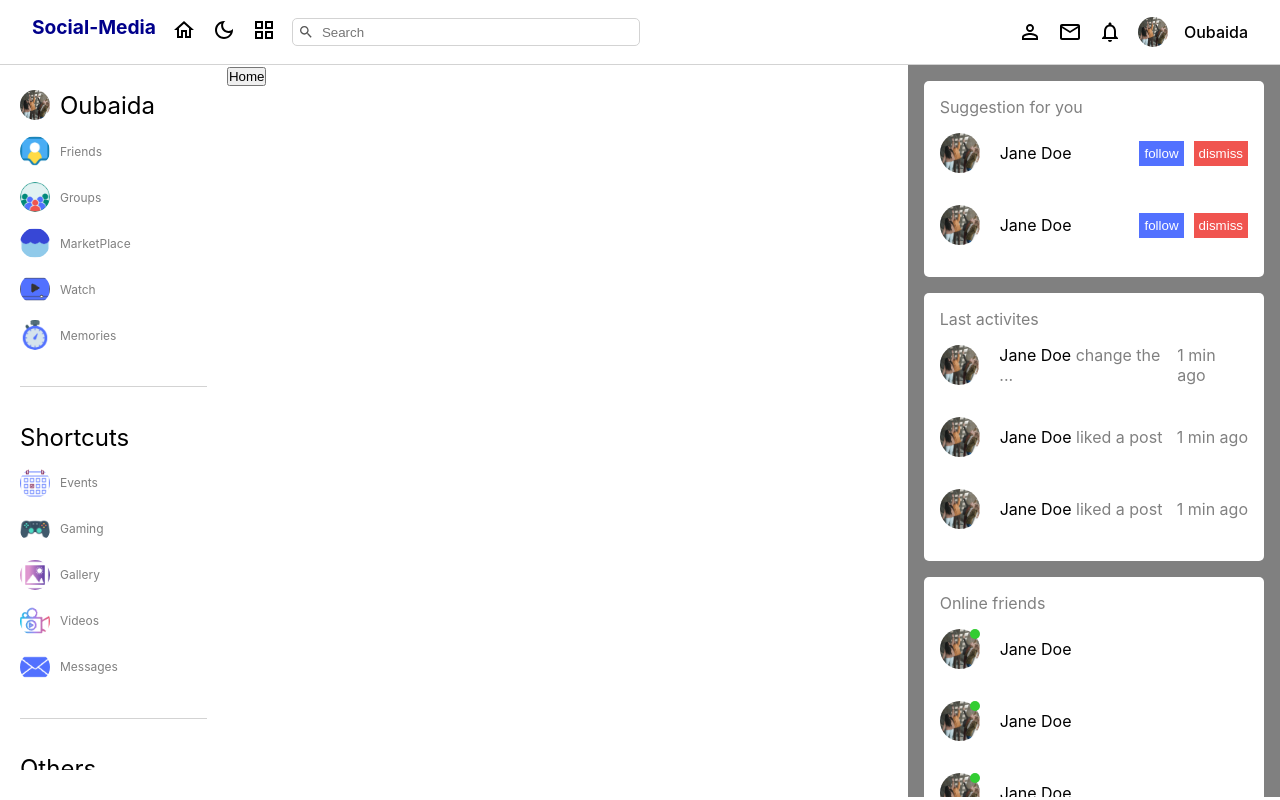
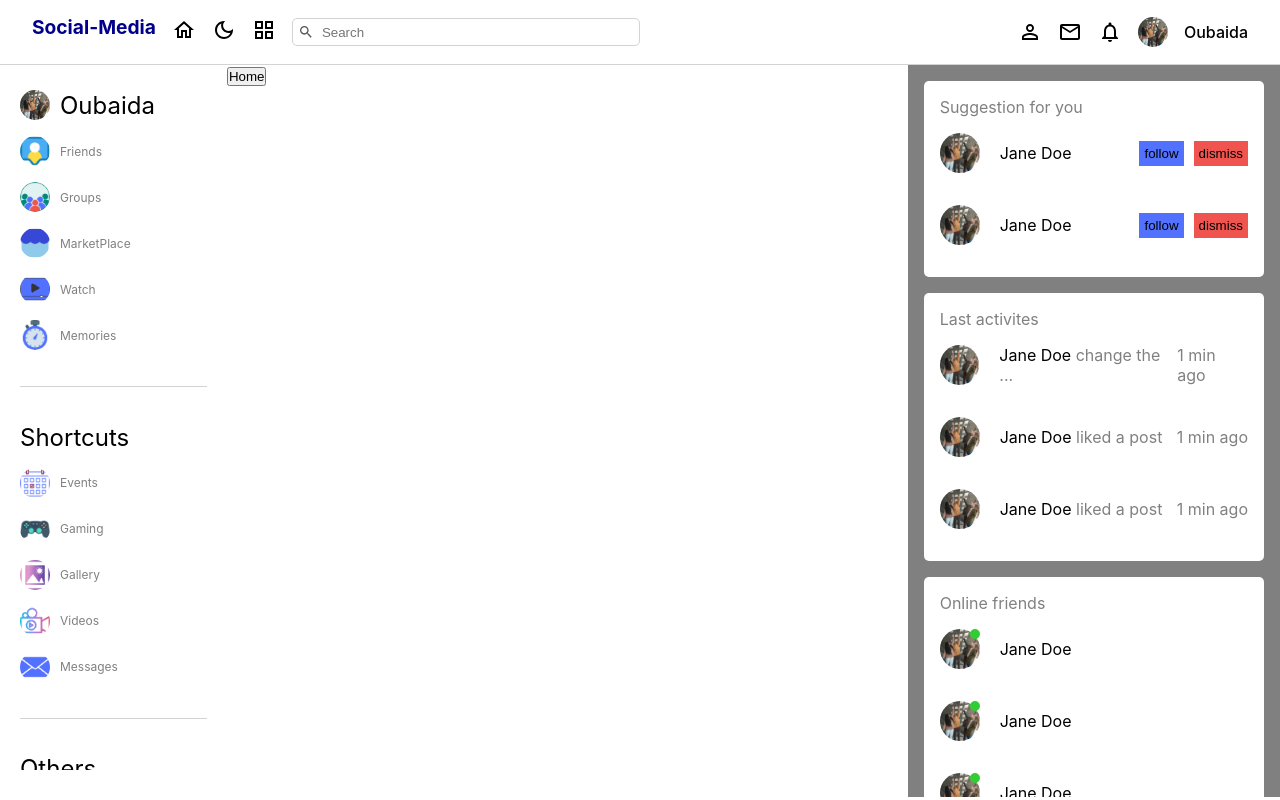
Before and after one commit to OubaidaAkilan/Social-Media-App, a React (Create React App) app in the folder Frontend/: page / in a window 1280 px wide. Built offline with nearby package versions, Linux system fonts and the light colour scheme.

Commit message:
Edit the color text of buttons

```diff
--- a/Frontend/src/components/rightbar/rightBar.scss
+++ b/Frontend/src/components/rightbar/rightBar.scss
@@ -66,7 +66,7 @@
           gap: 10px;
           button {
             padding: 5px;
-            color: white;
+            color: themed(textColor);
             border: none;
             cursor: pointer;
             &:first-child {
```
